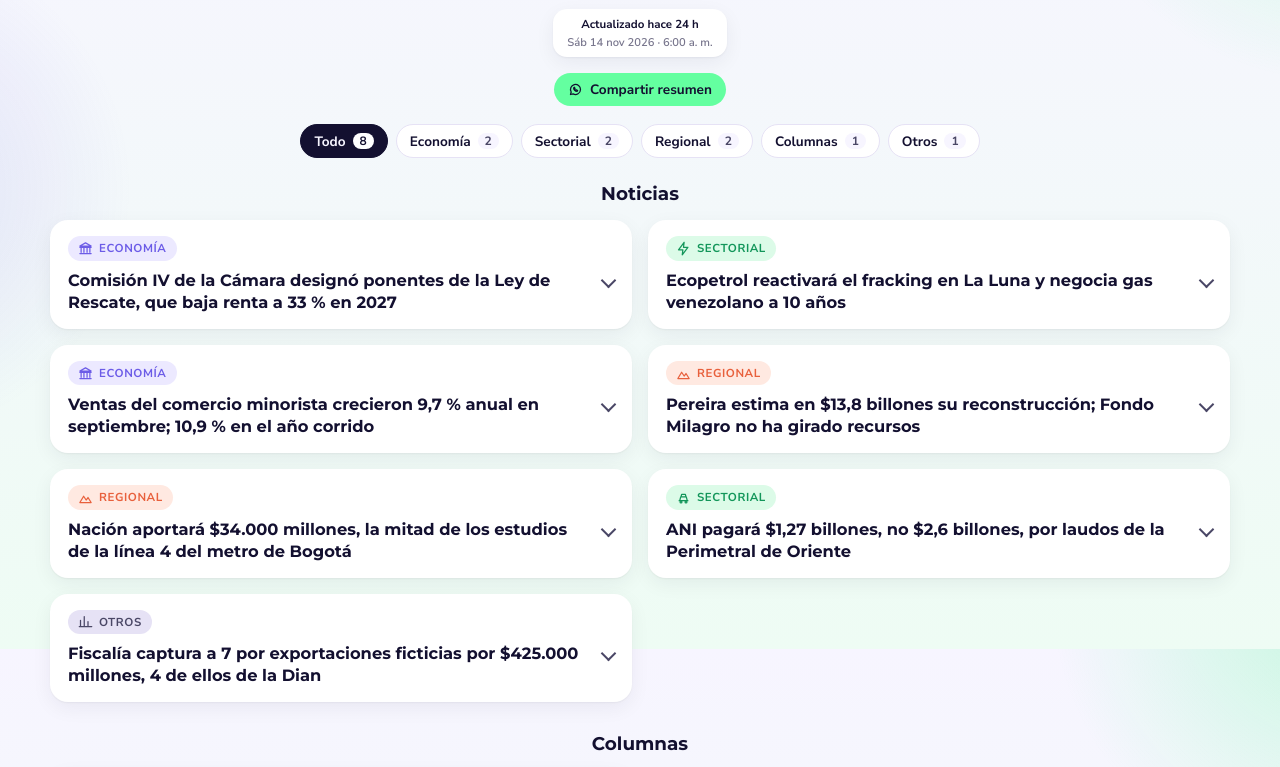
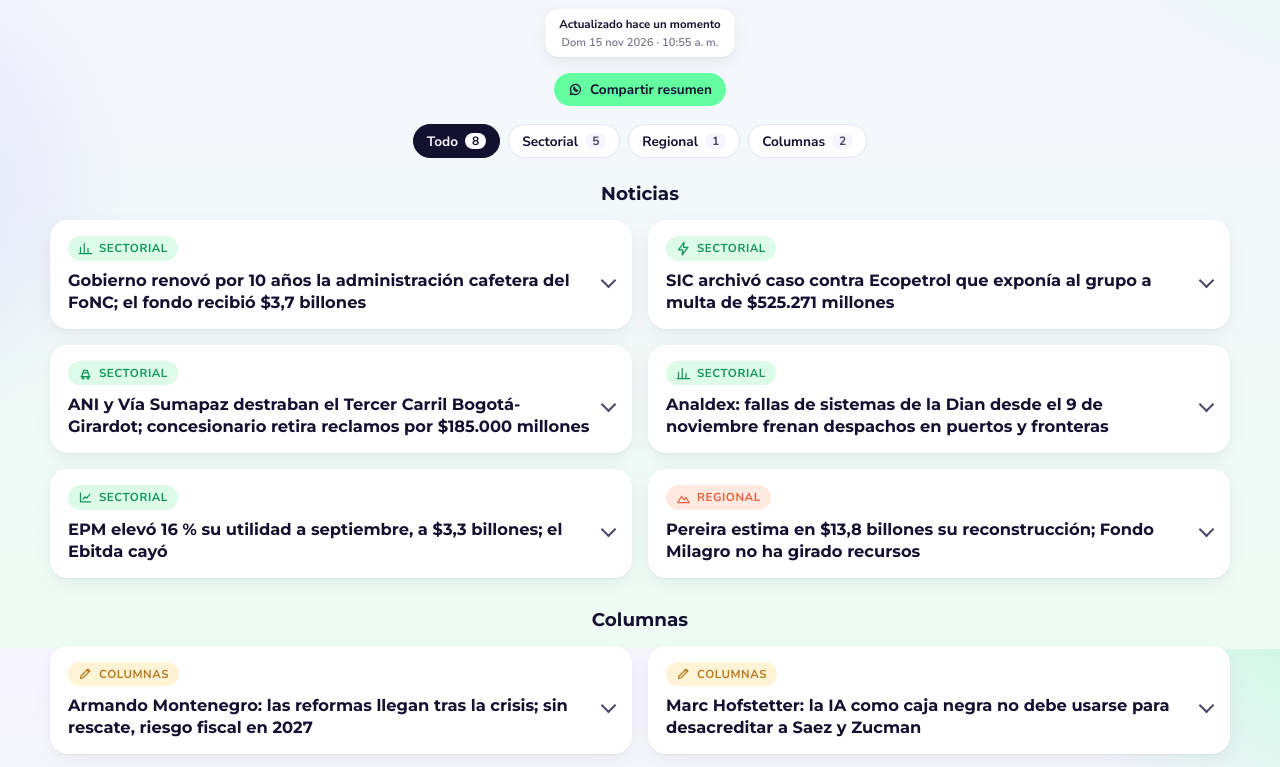
Before and after one commit to andrestrigosr-ops/resumen-economico, a plain HTML site: page index.html in a window 1280 px wide. Shown: the part 151-918 px from the top of the page. Drawn offline with Linux system fonts and the light colour scheme.

Commit message:
Resumen 2026-11-15

```diff
--- a/index.html
+++ b/index.html
@@ -159,36 +159,36 @@ li.destacada{outline:3px solid var(--mint);outline-offset:3px}
 <div id="contenido">
 <!-- INICIO CONTENIDO -->
   <h1>Economía Hoy</h1>
-  <p class="fecha">Sábado 14 de noviembre de 2026 · actualizado a las 6:00 a. m. (hora de Bogotá)</p>
+  <p class="fecha">Domingo 15 de noviembre de 2026 · actualizado a las 10:55 a. m. (hora de Bogotá)</p>
   <h2 class="seccion-titulo">Noticias</h2>
   <ol>
-    <li><span class="tag">Economía</span>
-      <h3 class="titular">Comisión IV de la Cámara designó ponentes de la Ley de Rescate, que baja renta a 33 % en 2027</h3>
-      <p>El 13/11/2026 designó coordinador y siete ponentes para el primer debate. El proyecto recorta 20 % la nómina en 2028 y 50 % los contratos de servicios en 2027, baja la renta de 35 % a 33 % y lleva bienes con IVA de 5 % al 19 %. <a href="https://www.portafolio.co/economia/gobierno/ley-de-rescate-economico-da-nuevo-paso-en-la-camara-designan-equipo-para-el-primer-debate-del-proyecto-506335">Portafolio, 13/11/2026</a></p></li>
     <li><span class="tag">Sectorial</span>
-      <h3 class="titular">Ecopetrol reactivará el fracking en La Luna y negocia gas venezolano a 10 años</h3>
-      <p>Anunciado el 13/11/2026: el flujo inicial por gasoducto sería de 50 millones de pies cúbicos diarios, cerca de 5 % del consumo nacional. La utilidad del tercer trimestre fue de $4,7 billones de pesos (+85,6 %). <a href="https://www.larepublica.co/economia/ecopetrol-anuncia-que-reactivara-fracking-e-importacion-de-gas-venezolano-4524434">La República, 13/11/2026</a></p></li>
-    <li><span class="tag">Economía</span>
-      <h3 class="titular">Ventas del comercio minorista crecieron 9,7 % anual en septiembre; 10,9 % en el año corrido</h3>
-      <p>Según el DANE, sin combustibles el alza fue de 11,6 % y el personal ocupado subió 1,2 %. Vehículos y motos aportaron 7,1 puntos porcentuales del crecimiento. <a href="https://www.larepublica.co/economia/encuesta-mensual-de-comercio-septiembre-de-2026-4524832">La República, 13/11/2026</a></p></li>
+      <h3 class="titular">Gobierno renovó por 10 años la administración cafetera del FoNC; el fondo recibió $3,7 billones</h3>
+      <p>Firmado el 14/11/2026 en Santa Marta con la Federación de Cafeteros; cobija a unas 550.000 familias. El contrato anterior vencía el 7 de julio. El ministro Dangond advirtió que los recursos no pueden ser "cajas menores". <a href="https://www.portafolio.co/economia/agro/recursos-del-cafe-no-pueden-ser-cajas-menores-la-condicion-del-gobierno-al-renovar-el-fondo-nacional-del-cafe-506373">Portafolio, 14/11/2026</a></p></li>
+    <li><span class="tag">Sectorial</span>
+      <h3 class="titular">SIC archivó caso contra Ecopetrol que exponía al grupo a multa de $525.271 millones</h3>
+      <p>La Resolución 88976 de 2026 cierra la investigación por contratos de helicópteros entre 2011 y 2023; la SIC no halló coordinación ni direccionamiento. Cabe recurso de reposición en 10 días hábiles. <a href="https://www.larepublica.co/economia/la-sic-archivo-caso-contra-ecopetrol-que-exponia-al-grupo-a-multa-de-525-271-millones-4525210">La República, 14/11/2026</a></p></li>
+    <li><span class="tag">Sectorial</span>
+      <h3 class="titular">ANI y Vía Sumapaz destraban el Tercer Carril Bogotá-Girardot; concesionario retira reclamos por $185.000 millones</h3>
+      <p>El otrosí evita la terminación del contrato y se pagará con el Fondo de Contingencias, sin nuevas cargas al Presupuesto. Cuatro unidades funcionales con avance superior a 97 % esperaban predios desde 2014. <a href="https://www.portafolio.co/economia/infraestructura/ani-salva-el-contrato-del-tercer-carril-bogota-girardot-y-evita-que-el-estado-asuma-la-operacion-de-la-via-506385">Portafolio, 14/11/2026</a></p></li>
+    <li><span class="tag">Sectorial</span>
+      <h3 class="titular">Analdex: fallas de sistemas de la Dian desde el 9 de noviembre frenan despachos en puertos y fronteras</h3>
+      <p>Muisca, Siglo XXI y Syga fallaron en varias seccionales; al 12/11 no había fecha de restablecimiento. El gremio pide revisar el cronograma de modernización aduanera. <a href="https://www.larepublica.co/economia/fallas-en-plataformas-de-la-dian-frenan-despachos-y-elevan-costos-del-comercio-exterior-4525392">La República, 14/11/2026</a></p></li>
+    <li><span class="tag">Sectorial</span>
+      <h3 class="titular">EPM elevó 16 % su utilidad a septiembre, a $3,3 billones; el Ebitda cayó</h3>
+      <p>Ingresos del Grupo de $30 billones (+4 %); Ebitda de $6,7 billones, inferior al de 2025. Transfirió $2,4 billones a Medellín en nueve meses; deuda/Ebitda de 3,57 veces. <a href="https://www.valoraanalitik.com/epm-elevo-sus-utilidades-16-a-septiembre-de-2026-y-alcanzo-33-billones/">Valora Analitik, 13/11/2026</a></p></li>
     <li><span class="tag">Regional</span>
       <h3 class="titular">Pereira estima en $13,8 billones su reconstrucción; Fondo Milagro no ha girado recursos</h3>
       <p>El alcalde Mauricio Salazar dijo el 14/11/2026 que unas 45.000 familias y 14.000 comerciantes resultaron afectados por el sismo del 10 de agosto; el Gobierno ha entregado 85 apartamentos y subsidios de $5 millones a unos 30 comerciantes. <a href="https://www.larepublica.co/economia/entrevista-con-mauricio-salazar-alcalde-de-pereira-sobre-el-fondo-milagro-y-los-fondos-para-la-reconstruccion-4524911">La República, 14/11/2026</a></p></li>
-    <li><span class="tag">Regional</span>
-      <h3 class="titular">Nación aportará $34.000 millones, la mitad de los estudios de la línea 4 del metro de Bogotá</h3>
-      <p>La Presidencia lo anunció el 13/11/2026; los recursos saldrán del Fondes y solo cubren estudios y diseños, no construcción. El convenio aún se formaliza. <a href="https://www.portafolio.co/economia/gobierno/linea-4-del-metro-de-bogota-recibe-millonario-impulso-gobierno-nacional-confirma-cuanto-pondra-para-el-proyecto-506358">Portafolio, 13/11/2026</a></p></li>
-    <li><span class="tag">Sectorial</span>
-      <h3 class="titular">ANI pagará $1,27 billones, no $2,6 billones, por laudos de la Perimetral de Oriente</h3>
-      <p>Acuerdo anunciado el 11/11/2026: los accionistas InfraRed y Shikun &amp; Binui retiran sus reclamaciones. La ANI estima un ahorro de cerca de $1,4 billones; los intereses de mora sumaban unos $28.000 millones al mes. <a href="https://www.portafolio.co/economia/infraestructura/ani-pagara-1-27-billones-en-lugar-de-2-6-billones-por-la-perimetral-de-oriente-y-ahorra-cerca-de-1-4-billones-506295">Portafolio, 13/11/2026</a></p></li>
-    <li><span class="tag">Otros</span>
-      <h3 class="titular">Fiscalía captura a 7 por exportaciones ficticias por $425.000 millones, 4 de ellos de la Dian</h3>
-      <p>Las operaciones de 2020 a 2023 simulaban envíos de aceite de palma y soya a Ecuador por Rumichaca (Nariño). Se imputa lavado de activos, concierto para delinquir y falsedad; el caso fue dado a conocer el 12/11/2026. <a href="https://www.portafolio.co/economia/gobierno/destapan-millonario-entramado-en-la-dian-exportaciones-ficticias-de-aceite-y-soya-habrian-movido-425-000-millones-506303">Portafolio, 13/11/2026</a></p></li>
   </ol>
   <h2 class="seccion-titulo">Columnas</h2>
   <ol>
     <li><span class="tag">Columnas</span>
-      <h3 class="titular">Luis Augusto Yepes: vender parte de Ecopetrol sí, pero todavía no</h3>
-      <p>Portafolio, 12/11/2026. Dice que hoy la venta saldría a un precio bajo por la caída de reservas y contratos; propone reactivar exploración, gas del Caribe y renovables, y luego vender 30 %-40 % conservando el control. <a href="https://www.portafolio.co/opinion/analisis/vender-a-ecopetrol-todavia-no-506280">Leer columna</a></p></li>
+      <h3 class="titular">Armando Montenegro: las reformas llegan tras la crisis; sin rescate, riesgo fiscal en 2027</h3>
+      <p>El Espectador, 15/11/2026. Sostiene que las grandes reformas en Colombia suelen darse tras crisis profundas, como la de 1998-99; con la Ley de Rescate Económico frenada y plazo corto, podría no aprobarse y causar problemas fiscales en 2027. <a href="https://www.elespectador.com/opinion/columnistas/armando-montenegro/rescate-sin-crisis-crisis-sin-rescate/">Leer columna</a></p></li>
+    <li><span class="tag">Columnas</span>
+      <h3 class="titular">Marc Hofstetter: la IA como caja negra no debe usarse para desacreditar a Saez y Zucman</h3>
+      <p>El Espectador, 15/11/2026. Tras el rechazo en California a la Proposición 40, impuesto a fortunas de más de US$1.000 millones, advierte que evaluaciones opacas con IA contra investigaciones sobre riqueza benefician a quienes se oponen a la ciencia. <a href="https://www.elespectador.com/opinion/columnistas/marc-hofstetter/proposicion-40/">Leer columna</a></p></li>
   </ol>
   <h2 class="agenda-titulo">Agenda</h2>
   <ul class="agenda">
```
